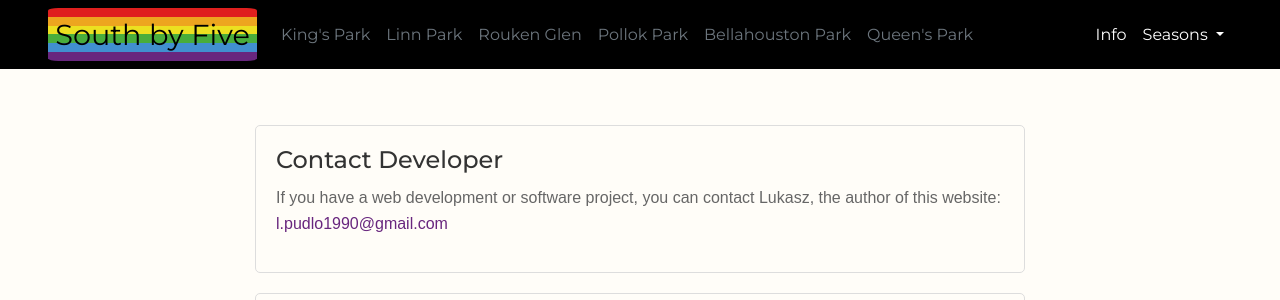
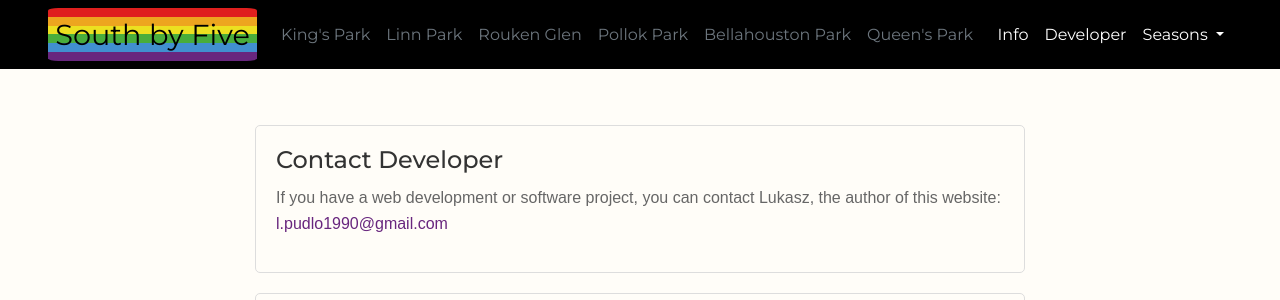
Before and after one commit to lukasz-pudlo/southbyfive, a Django app: page /info/contact/ in a window 1280 px wide. Shown: the top 300 px of the page. Run offline with Django 4.2, Linux system fonts and the light colour scheme; data that the repository does not hold is empty; some libraries are stand-ins or nearby versions.

Commit message:
Add developer page link to navigation

```diff
--- a/info/urls.py
+++ b/info/urls.py
@@ -1,9 +1,10 @@
 from django.urls import path
 
-from .views import contact
+from .views import contact, developer
 
 app_name = "info"
 
 urlpatterns = [
     path("contact/", contact, name="contact"),
+    path("developer/", developer, name="developer"),
 ]
--- a/info/views.py
+++ b/info/views.py
@@ -3,3 +3,7 @@ from django.shortcuts import redirect, render
 
 def contact(request):
     return render(request, "info/contact.html")
+
+
+def developer(request):
+    return render(request, "info/developer.html")
--- a/sx5_project/templates/base.html
+++ b/sx5_project/templates/base.html
@@ -51,6 +51,9 @@
                         <li class="nav-item">
                             <a class="nav-link" href="{% url 'info:contact' %}">Info</a>
                         </li>
+                        <li class="nav-item">
+                            <a class="nav-link" href="{% url 'info:developer' %}">Developer</a>
+                        </li>
                         {% if user.is_authenticated %}
                         <li class="nav-item">
                             <a class="nav-link" href="{% url 'races:new' %}">Add Race</a>
--- a/sx5_project/urls.py
+++ b/sx5_project/urls.py
@@ -23,7 +23,7 @@ urlpatterns = [
         ),
     ),  # Classifications app
     path("accounts/", include("django.contrib.auth.urls")),  # Authentication
-    path("info/", include("info.urls")),  # Info app
+    path("info/", include(("info.urls", "info"), namespace="info")),  # Info app
 ]
 
 # Serve static and media files during development
```
Also changed, not shown: sx5_project/templates/info/developer.html (added).
